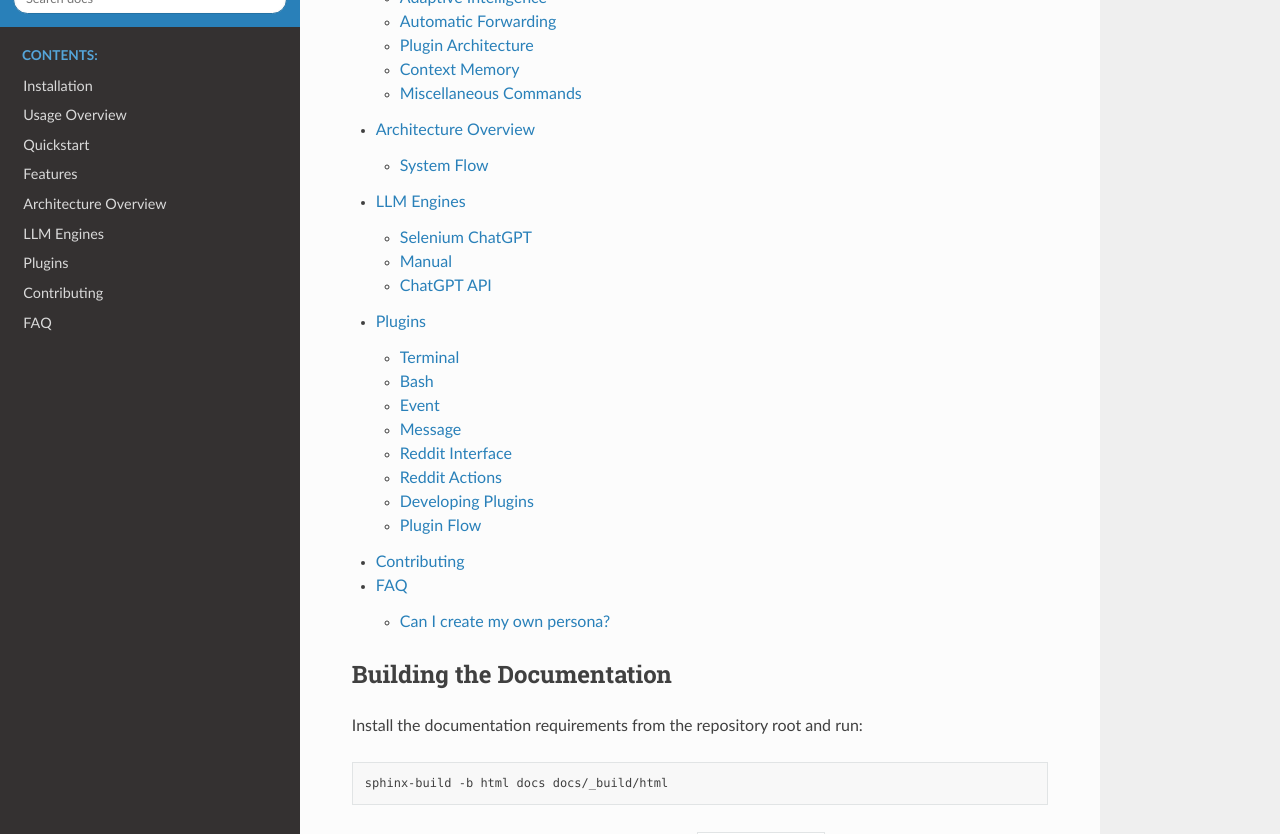
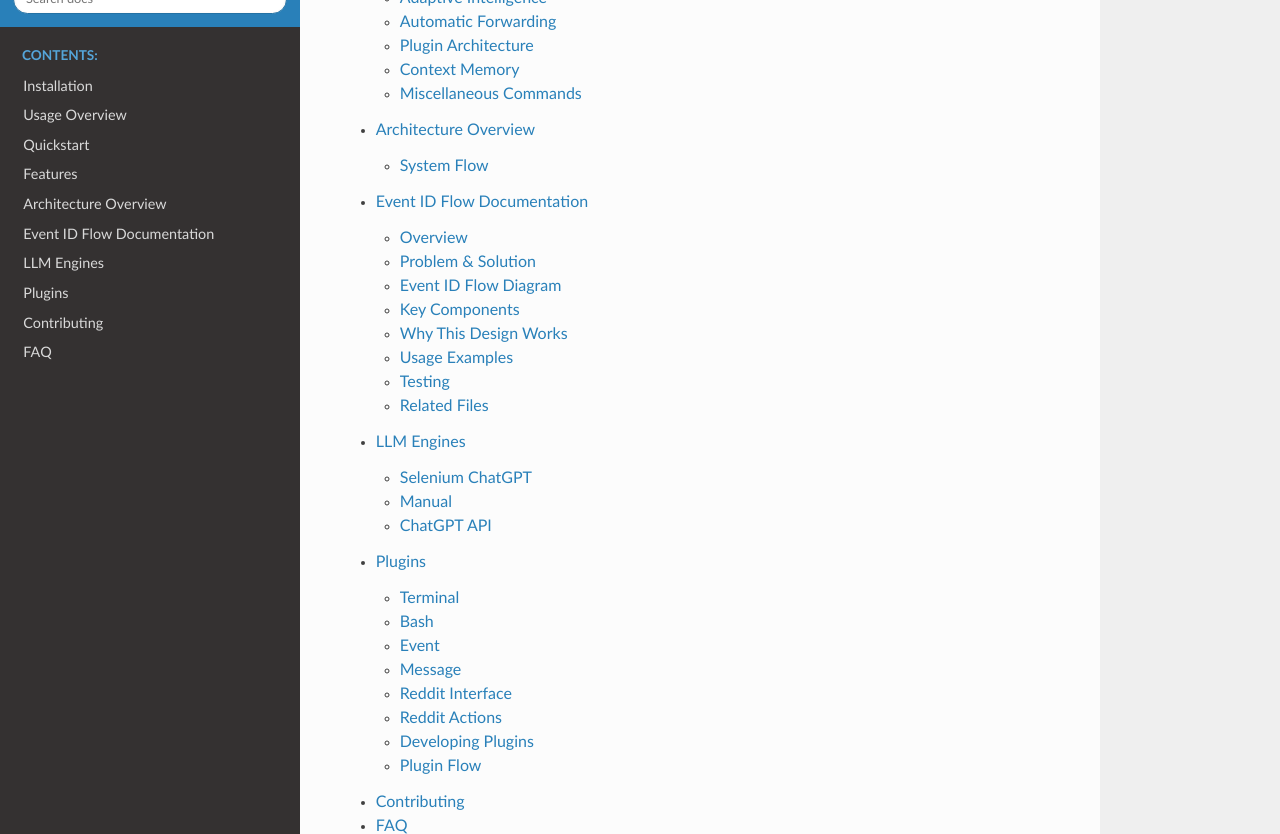
Before and after one commit to XargonWan/Rekku_Freedom_Project, a Sphinx documentation site: the page built from docs/index.rst, in a window 1280 px wide and 900 px high, scrolled down 858 px, cut to the strip 66-900 px from the top of the window. Built offline with Sphinx 7.4.7 and the Read the Docs theme 3.1.0, drawn with Linux system fonts in a browser that asks for light colours; some of the changed lines change nothing that is shown.

Commit message:
feat: add event_id_flow documentation to explain event_id handling in the Rekku bot system

```diff
--- /dev/null
+++ b/docs/event_id_flow.rst
@@ -0,0 +1,176 @@
+Event ID Flow Documentation
+================================
+
+Overview
+--------
+
+This document explains how ``event_id`` flows through the Rekku bot system, particularly for scheduled events and Telegram message handling.
+
+Problem & Solution
+------------------
+
+The Problem
+~~~~~~~~~~~
+
+Previously, ``event_id`` was being passed through ``**kwargs`` all the way to Telegram Bot API calls (``bot.send_message()``, ``bot.edit_message_text()``), but these methods don't support ``event_id`` as a parameter, causing:
+
+.. code-block:: python
+
+    TypeError: ExtBot.send_message() got an unexpected keyword argument 'event_id'
+
+The Solution
+~~~~~~~~~~~~
+
+Filter ``event_id`` from kwargs before Telegram API calls, while preserving it in the system for business logic.
+
+Event ID Flow Diagram
+----------------------
+
+.. code-block:: text
+
+    ┌─────────────────┐
+    │   event_id      │  (Initial event trigger)
+    │   in kwargs     │
+    └─────────┬───────┘
+              │
+              ▼
+    ┌─────────────────┐
+    │ transport_layer │
+    │ telegram_safe_  │  • Copies event_id to context['event_id']
+    │ send()          │  • Copies event_id to message.event_id
+    └─────────┬───────┘  • Preserves event_id for business logic
+              │
+              ▼
+    ┌─────────────────┐
+    │ run_actions()   │  • Uses event_id from context
+    │ (action_parser) │  • Processes scheduled events
+    └─────────┬───────┘  • Marks events as delivered in DB
+              │
+              ├─────────────────┐
+              │                 │
+              ▼                 ▼
+    ┌─────────────────┐  ┌─────────────────┐
+    │ _send_with_     │  │ Database &      │
+    │ retry()         │  │ Event System    │
+    │                 │  │                 │
+    │ ✅ event_id     │  │ ✅ Uses         │
+    │ FILTERED from   │  │ event_id from   │
+    │ kwargs          │  │ context/message │
+    │                 │  │                 │
+    │ ▼               │  │ • mark_event_   │
+    │ bot.send_       │  │   delivered()   │
+    │ message()       │  │ • event_        │
+    │ (clean kwargs)  │  │   completed()   │
+    └─────────────────┘  └─────────────────┘
+
+Key Components
+--------------
+
+1. Transport Layer (``transport_layer.py``)
+~~~~~~~~~~~~~~~~~~~~~~~~~~~~~~~~~~~~~~~~~~~~
+
+**Purpose**: Manages event_id at the system level
+
+.. code-block:: python
+
+    # Extract and preserve event_id
+    if 'event_id' in kwargs:
+        message.event_id = kwargs['event_id']    # For message object
+        context['event_id'] = kwargs['event_id'] # For action context
+
+2. Action Parser (``action_parser.py``)
+~~~~~~~~~~~~~~~~~~~~~~~~~~~~~~~~~~~~~~~~
+
+**Purpose**: Uses event_id for business logic
+
+.. code-block:: python
+
+    # Mark scheduled events as delivered
+    event_id = context.get("event_id") or getattr(original_message, "event_id", None)
+    if event_id:
+        await db.mark_event_delivered(event_id)
+        event_dispatcher.event_completed(event_id)
+
+3. Telegram Utils (``telegram_utils.py``)
+~~~~~~~~~~~~~~~~~~~~~~~~~~~~~~~~~~~~~~~~~~
+
+**Purpose**: Filters event_id before Telegram API calls
+
+.. code-block:: python
+
+    # Filter out custom parameters not supported by Telegram Bot API
+    valid_kwargs = {k: v for k, v in kwargs.items() if k not in ['event_id']}
+    return await bot.send_message(chat_id=chat_id, text=text, **valid_kwargs)
+
+Why This Design Works
+---------------------
+
+✅ **Separation of Concerns**
+    - **Business Logic**: event_id available in context and message objects
+    - **Telegram API**: Only receives valid parameters
+
+✅ **Data Preservation**
+    - event_id is preserved where needed (context, message)
+    - Filtered only at the final API boundary
+
+✅ **Error Prevention**
+    - No more "unexpected keyword argument" errors
+    - Maintains compatibility with Telegram Bot API
+
+Usage Examples
+--------------
+
+Scheduled Event Processing
+~~~~~~~~~~~~~~~~~~~~~~~~~~
+
+.. code-block:: python
+
+    # Event triggered with event_id
+    await enqueue_event(bot, prompt_data, event_id=123)
+
+    # System processes event
+    # → event_id flows through context
+    # → Actions executed successfully
+    # → Event marked as delivered in DB
+    # → No Telegram API errors
+
+Regular Message Handling
+~~~~~~~~~~~~~~~~~~~~~~~~~
+
+.. code-block:: python
+
+    # Regular message (no event_id)
+    await safe_send(bot, chat_id=12345, text="Hello")
+
+    # → No event_id in flow
+    # → Clean kwargs to Telegram API
+    # → Works normally
+
+Testing
+-------
+
+The system includes comprehensive tests:
+
+- ``test_event_id_filtering.py`` - Tests kwargs filtering
+- ``test_event_id_full_flow.py`` - Tests complete flow
+- ``test_action_validation.py`` - Tests action validation
+
+All tests confirm that:
+
+1. ✅ event_id is correctly filtered from Telegram API calls
+2. ✅ Other valid parameters are preserved
+3. ✅ Business logic continues to work with event_id
+
+Related Files
+-------------
+
+- ``core/transport_layer.py`` - Main event_id handling
+- ``core/telegram_utils.py`` - Telegram API filtering
+- ``core/action_parser.py`` - Event delivery logic
+- ``core/db.py`` - Database event marking
+- ``llm_engines/selenium_chatgpt.py`` - Event_id usage
+
+.. note::
+   Last updated: August 3, 2025
+
+   Status: ✅ Working correctly after fix
--- a/docs/index.rst
+++ b/docs/index.rst
@@ -22,6 +22,7 @@ getting started.
    quickstart
    features
    architecture
+   event_id_flow
    llm_engines
    plugins
    contributing
```
